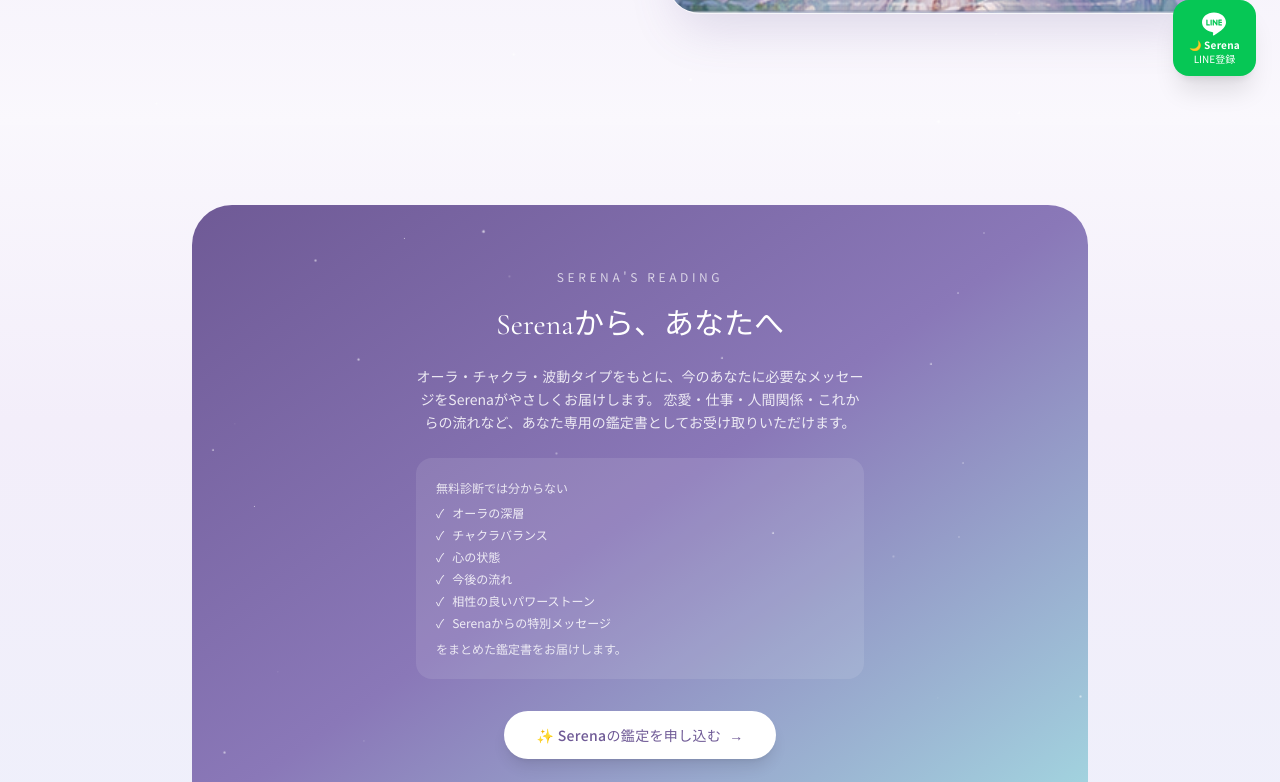
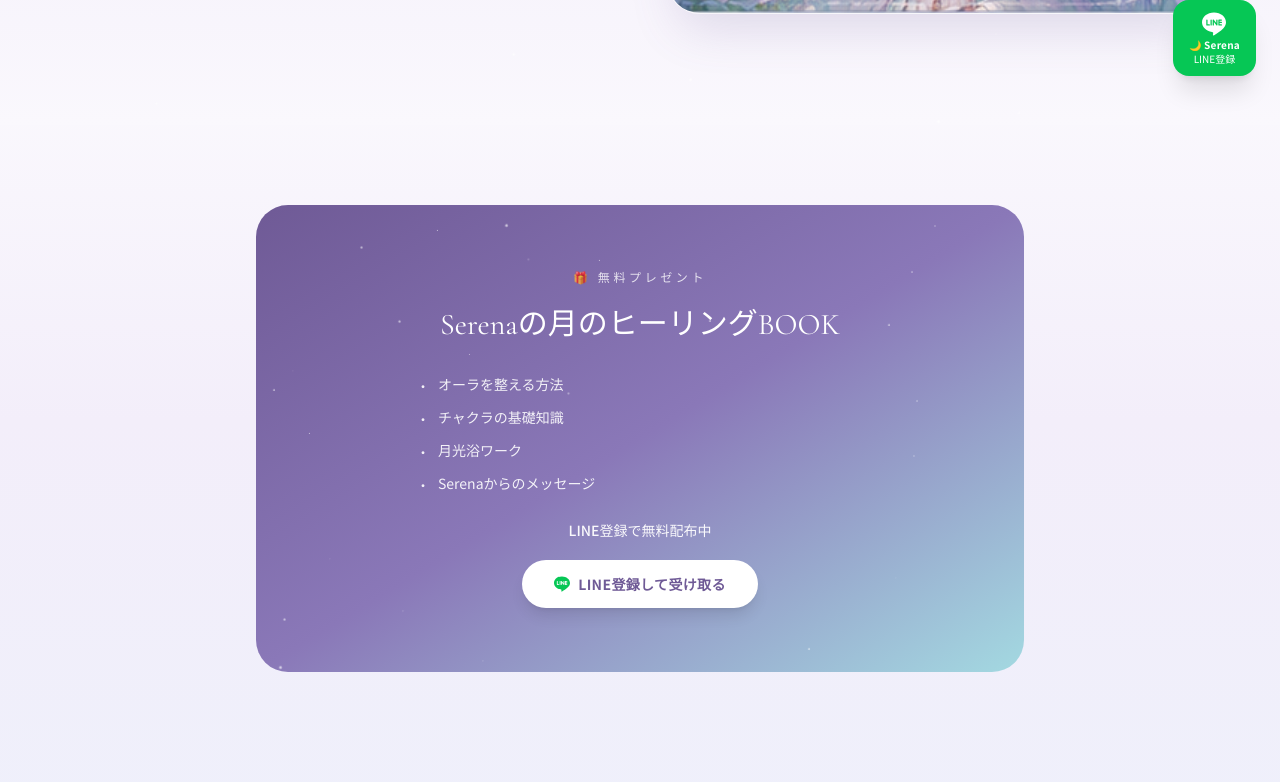
Before and after one commit to sincere1229/aura-garden, a Next.js app: page / in a window 1280 px wide. Shown: the part 700-1482 px from the top of the page. Built offline with nearby package versions, Linux system fonts and the light colour scheme.

Commit message:
Update page.tsx

```diff
--- a/src/app/page.tsx
+++ b/src/app/page.tsx
@@ -6,8 +6,10 @@ import Reveal from "@/components/Reveal";
 import MoonMark from "@/components/MoonMark";
 import SerenaFooterCard from "@/components/SerenaFooterCard";
 import ReadingCTABanner from "@/components/ReadingCTABanner";
-`import FreeGiftBanner from "@/components/FreeGiftBanner";`
 import SnsSection from "@/components/SnsSection";
+import FreeGiftBanner from "@/components/FreeGiftBanner";
+import CrystalGardenTeaser from "@/components/CrystalGardenTeaser";
+import ComingSoonSection from "@/components/ComingSoonSection";
 import { SNS } from "@/data/sns";
 
 export const metadata: Metadata = {
@@ -83,6 +85,9 @@ export default function Home() {
           </div>
         </div>
       </section>
+
+      {/* 🎁 無料プレゼント（LINE登録導線） */}
+      <FreeGiftBanner />
 
       {/* 個別鑑定CTA（トップに1つ目） */}
       <ReadingCTABanner />
@@ -174,6 +179,9 @@ export default function Home() {
         </div>
       </section>
 
+      {/* Crystal Garden導線（最終導線改善 修正③・トップページ中段） */}
+      <CrystalGardenTeaser />
+
       {/* Serena紹介 */}
       <section className="px-5 py-20 sm:px-8 sm:py-28">
         <div className="mx-auto flex max-w-6xl flex-col items-center gap-12 sm:flex-row">
@@ -234,6 +242,9 @@ export default function Home() {
 
       {/* ⑦ 個別鑑定CTA（2つ目） */}
       <ReadingCTABanner />
+
+      {/* Coming Soon（最終導線改善 修正⑤・トップ下部） */}
+      <ComingSoonSection />
     </div>
   );
 }
```
